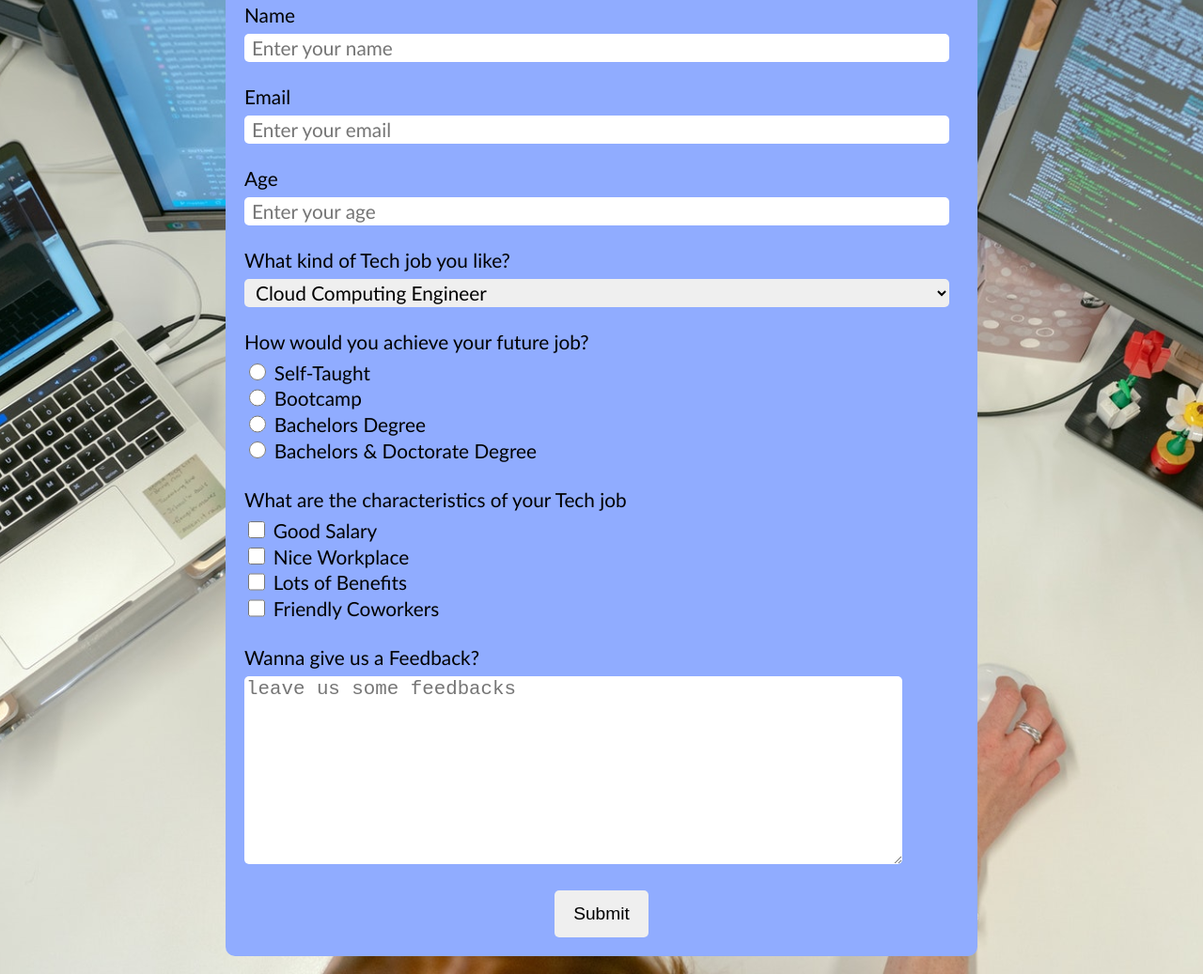
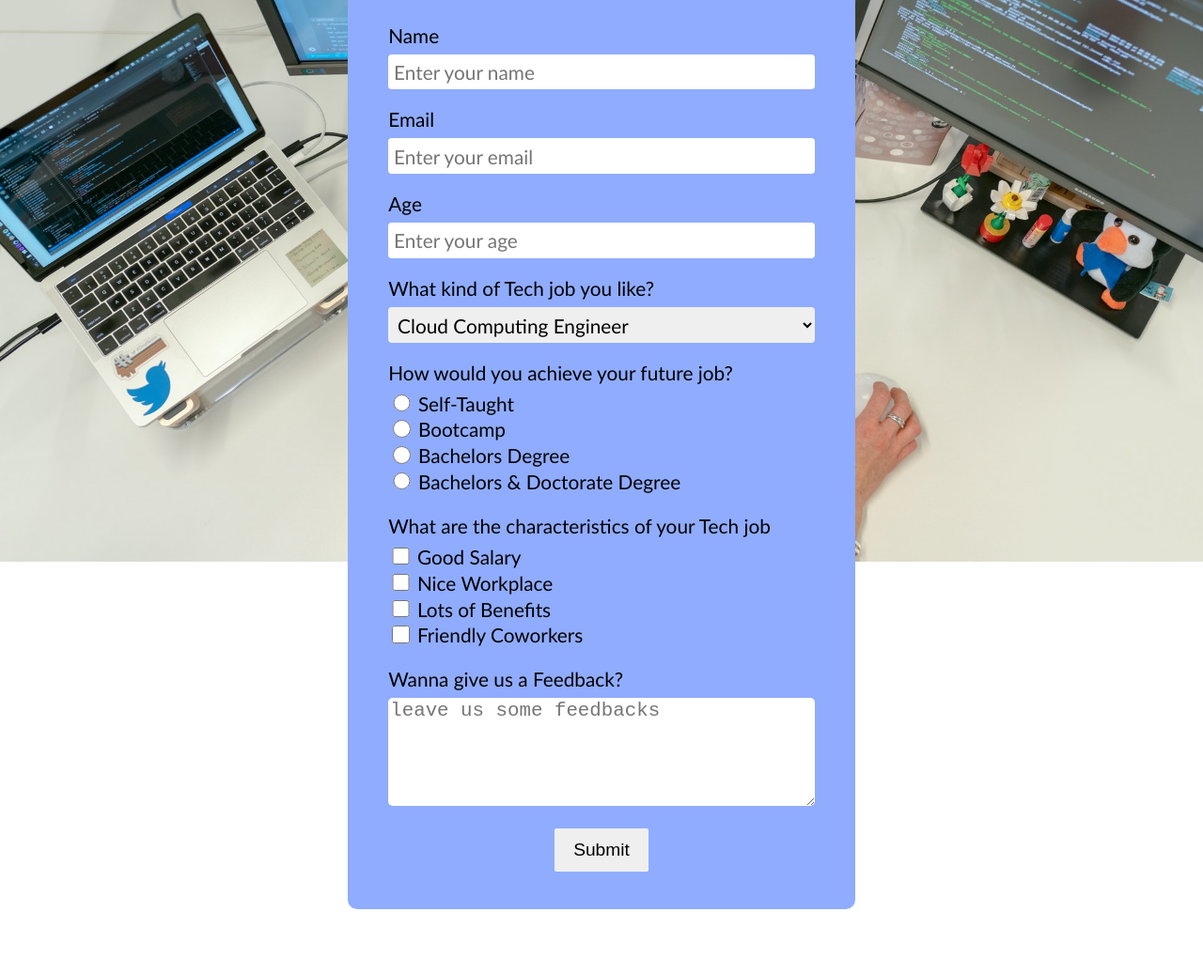
Before and after one commit to GinoongFlores/FCC-Projects, a plain HTML site: page Survey-Form/index.html in a window 1280 px wide. Shown: the part 202-1239 px from the top of the page at 94% size. After the commit the page ends 1186 px from the top, so only its background shows below. Drawn offline with Linux system fonts and the light colour scheme.

Commit message:
min-width

```diff
--- a/Survey-Form/css/style.css
+++ b/Survey-Form/css/style.css
@@ -1,18 +1,31 @@
-* {
+*,
+*::before,
+*::after {
   box-sizing: border-box;
 }
 
 body {
-  background-image: url(../img/programming.jpg);
-  background-size: cover;
-  background-position: center;
   font-family: "Gill Sans", "Gill Sans MT", Calibri, "Trebuchet MS", sans-serif;
   font-size: 1.3rem;
   margin: 0;
   padding: 0;
 }
 
+body::before {
+  background-image: url(../img/programming.jpg);
+  background-size: cover;
+  background-position: center;
+  content: "";
+  position: fixed;
+  top: 0;
+  left: 0;
+  height: 100%;
+  width: 100%;
+  z-index: -1;
+}
+
 #title {
+  line-height: 1.1;
   color: #e0dfdc;
   letter-spacing: 0.1em;
   text-shadow: 0 -1px 0 #fff, 0 1px 0 #2e2e2e, 0 2px 0 #2c2c2c, 0 3px 0 #2a2a2a,
@@ -34,6 +47,7 @@ body {
 
 #wrapper {
   width: 100%;
+  margin: 3.125rem auto 0 auto;
 }
 
 #header {
@@ -41,21 +55,26 @@ body {
 }
 
 #survey-form {
-  max-width: 800px;
-  margin: 0 auto 1.2rem auto;
   border-radius: 10px;
   background-color: #90acff;
   padding: 20px;
+  margin-bottom: 1rem;
+}
+
+.text-input {
+  margin: 0 auto 1.2rem auto;
+  padding: 0 0.2rem;
 }
 
 #name-label,
 #email-label,
 #number-label,
 #dropdown {
-  width: 750px;
-  height: 30px;
-  padding: 0 0.5rem;
-  border-radius: 5px;
+  display: block;
+  width: 100%;
+  height: 2.35rem;
+  padding: 0.37rem 0.37rem;
+  border-radius: 0.25rem;
   border: none;
   font-family: inherit;
   font-size: inherit;
@@ -64,10 +83,6 @@ body {
 label {
   display: flex;
   margin: 0.5rem 0;
-}
-
-.text-input {
-  margin: 1.5rem 0;
 }
 
 .user-radio,
@@ -91,13 +106,15 @@ button:hover {
   border-radius: 5px;
   border: none;
   font-size: inherit;
-  width: 700px;
-  height: 200px;
+  width: 100%;
+  resize: vertical;
+  min-height: 115px;
 }
 
 #submit {
   width: 100px;
-  height: 50px;
+  border-radius: 2px;
+  padding: 0.75rem;
   font-size: 1.2rem;
   margin: 0 auto;
   display: block;
@@ -105,7 +122,25 @@ button:hover {
 
 /* Media Queries */
 
-@media (max-width: 768px) {
+@media (min-width: 768px) {
+  #wrapper {
+    max-width: 720px;
+  }
+}
+
+@media (min-width: 576px) {
+  #wrapper {
+    max-width: 540px;
+  }
+}
+
+@media (min-width: 480px) {
+  #survey-form {
+    padding: 2.5rem;
+  }
+}
+
+/* @media (max-width: 768px) {
   #title {
     font-size: 1.9rem;
   }
@@ -203,7 +238,7 @@ button:hover {
   #email-label,
   #number-label,
   #dropdown {
-    width: 400px;
+    width: 350px;
     height: 30px;
   }
 
@@ -211,4 +246,4 @@ button:hover {
     width: 400px;
     height: 200px;
   }
-}
+} */
```
